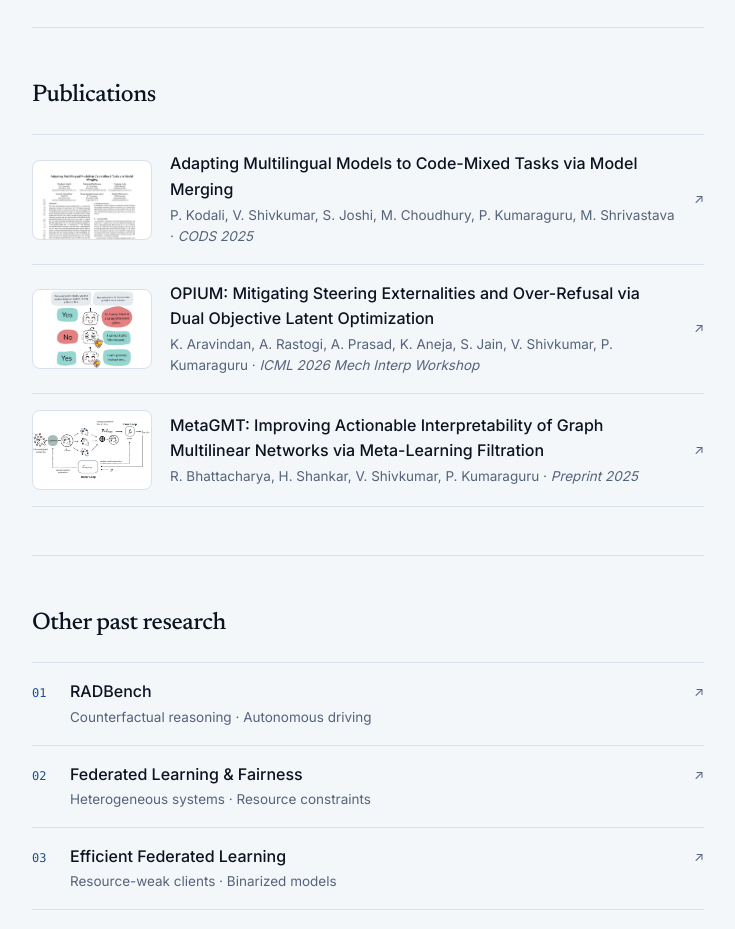
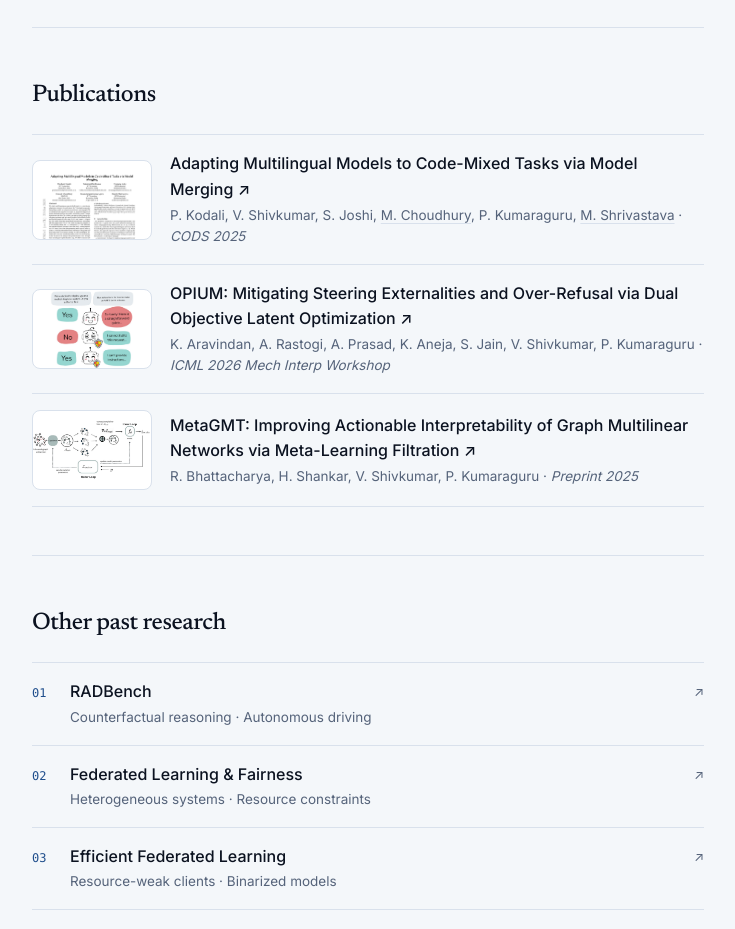
Before and after one commit to v4ishnavi/v4ishnavi.github.io, a Next.js app: page / in a window 1280 px wide. Shown: the part 980-1909 px from the top of the page, without its empty margins (272-1007 px from the left). Built offline with nearby package versions, Linux system fonts and the light colour scheme.

Commit message:
Link collaborators' names to their pages

```diff
--- /dev/null
+++ b/app/Linked.tsx
@@ -0,0 +1,21 @@
+import {people} from '../lib/people';
+
+const names = Object.keys(people).sort((a, b) => b.length - a.length);
+const pattern = new RegExp(`(${names.map((n) => n.replace(/[.*+?^${}()|[\]\\]/g, '\\$&')).join('|')})`, 'g');
+
+// Renders text with collaborators' names linked to their pages.
+export default function Linked({text}: {text: string}) {
+  return (
+    <>
+      {text.split(pattern).map((part, i) =>
+        people[part] ? (
+          <a key={i} href={people[part]} target="_blank" rel="noreferrer">
+            {part}
+          </a>
+        ) : (
+          part
+        ),
+      )}
+    </>
+  );
+}
--- a/app/globals.css
+++ b/app/globals.css
@@ -500,6 +500,17 @@ a.row:hover {
   margin-top: 2px;
 }
 
+.row small a {
+  text-decoration: underline;
+  text-decoration-color: var(--line);
+  text-underline-offset: 3px;
+}
+
+.row.pub > a {
+  flex: none;
+  line-height: 0;
+}
+
 .index {
   font-family: ui-monospace, 'SF Mono', Menlo, monospace;
   font-size: 12px;
--- a/app/page.tsx
+++ b/app/page.tsx
@@ -3,6 +3,7 @@ import {basePath, contributions, experience, profile, publications, teaching} fr
 import {research, type ResearchItem} from '../lib/research';
 import {writing, type ListedPost} from '../lib/posts';
 import PingList from './PingList';
+import Linked from './Linked';
 import PostRow from './PostRow';
 import {OtherThings, StuffCards} from './Stuff';
 
@@ -119,16 +120,20 @@ export default function Home() {
         <ul className="rows">
           {publications.map((p) => (
             <li key={p.title}>
-              <a className="row pub" href={p.url} target="_blank" rel="noreferrer">
-                <img className="pub-thumb" src={basePath + p.image} alt="" loading="lazy" />
+              {/* Not one big link, so the authors can link to their own pages. */}
+              <div className="row pub">
+                <a href={p.url} target="_blank" rel="noreferrer">
+                  <img className="pub-thumb" src={basePath + p.image} alt="" loading="lazy" />
+                </a>
                 <div>
-                  <strong>{p.title}</strong>
+                  <a className="pub-title" href={p.url} target="_blank" rel="noreferrer">
+                    <strong>{p.title} ↗</strong>
+                  </a>
                   <small>
-                    {p.authors} · <em>{p.venue}</em>
+                    <Linked text={p.authors} /> · <em>{p.venue}</em>
                   </small>
                 </div>
-                <span className="arrow">↗</span>
-              </a>
+              </div>
             </li>
           ))}
         </ul>
--- a/app/research/[slug]/page.tsx
+++ b/app/research/[slug]/page.tsx
@@ -2,6 +2,7 @@ import type {Metadata} from 'next';
 import Link from 'next/link';
 import {notFound} from 'next/navigation';
 import {research} from '../../../lib/research';
+import Linked from '../../Linked';
 import {basePath} from '../../../lib/site';
 
 export const dynamicParams = false;
@@ -39,7 +40,9 @@ export default async function ResearchPage({params}: {params: Promise<{slug: str
       )}
       <div className="prose">
         {r.details.map((d) => (
-          <p key={d}>{d}</p>
+          <p key={d}>
+            <Linked text={d} />
+          </p>
         ))}
         {r.points && (
           <ul>
--- /dev/null
+++ b/lib/people.ts
@@ -0,0 +1,17 @@
+// Collaborators' pages. Any of these names in research details or publication authors becomes a link.
+const pages: Record<string, string> = {
+  'Makarand Tapaswi': 'https://makarandtapaswi.github.io/',
+  'Saurav Prakash': 'https://scholar.google.com/citations?user=VhnTrugAAAAJ&hl=en',
+  'Sheetal Kalyani': 'https://scholar.google.com/citations?user=NFyY2QIAAAAJ&hl=en',
+  'Monojit Choudhury': 'https://mbzuai.ac.ae/academics/faculty-directory/monojit-choudhury',
+  'Manish Shrivastava': 'https://scholar.google.com/citations?user=sIvMnGQAAAAJ&hl=en',
+  'Praneeth Vepakomma': 'https://scholar.google.co.in/citations?user=T_mPgZIAAAAJ&hl=en',
+  'Lav Varshney': 'https://scholar.google.com/citations?user=JIJGu30AAAAJ&hl=en',
+};
+
+// Author lists use initials ("M. Choudhury"), so match those too.
+export const people: Record<string, string> = {...pages};
+for (const [name, url] of Object.entries(pages)) {
+  const [first, ...rest] = name.split(' ');
+  people[`${first[0]}. ${rest.join(' ')}`] = url;
+}
```
